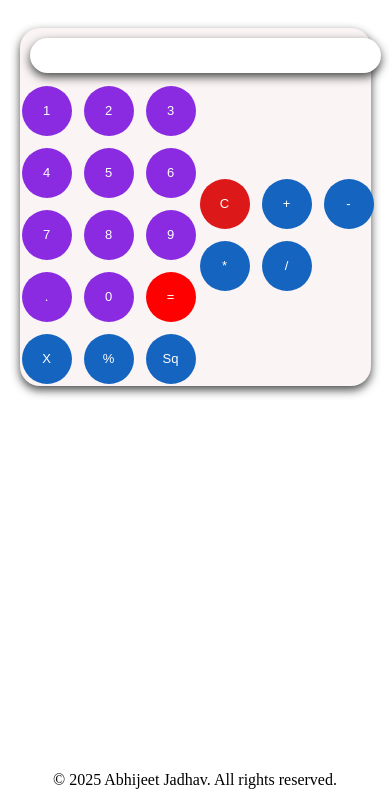
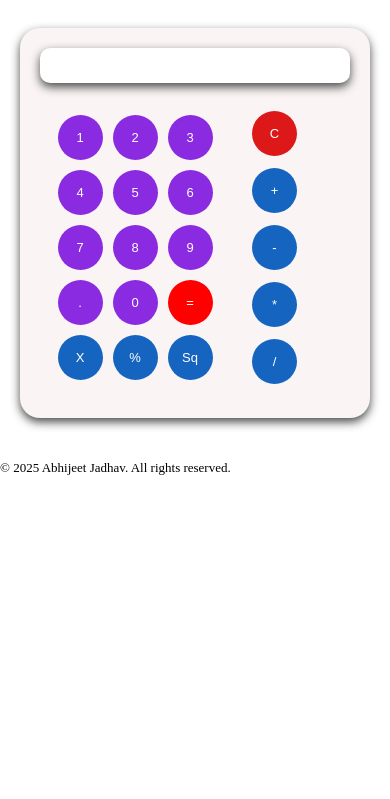
Before and after one commit to AbhijeetJadhav12/Calculator, a plain HTML site: page index.html in a window 390 px wide. Shown: the part 45-844 px from the top of the page. Drawn offline with Linux system fonts and the light colour scheme.

Commit message:
Update style.css

```diff
--- a/style.css
+++ b/style.css
@@ -3,113 +3,84 @@
   margin: 0;
   box-sizing: border-box;
 }
-body {
-  display: grid;
-  grid-template-rows: auto 1fr auto;
-  min-height: 100vh;
-}
+
 .container {
-  width: 25%;
-
+  width: 90%;
+  max-width: 350px;
   margin: auto;
   background-color: #faf4f4;
-  margin-top: 1%;
-
+  margin-top: 2%;
   border-radius: 20px;
   box-shadow: 0 4px 10px rgba(58, 59, 59, 0.924);
+  padding: 20px;
 }
+
 h1 {
-  display: flex;
-  justify-content: center;
+  text-align: center;
   margin-top: 5%;
 }
+
 .button {
   display: flex;
-  justify-content: space-ar;
+  justify-content: space-between;
   align-items: center;
 }
+
 #quant {
-  width: 90%;
+  width: 100%;
   height: 50px;
   background-color: white;
   color: black;
   font-size: large;
   border: none;
-  border-radius: 20px;
+  border-radius: 10px;
   padding: 5px;
-  margin: 3%;
+  margin-bottom: 15px;
   box-shadow: 0 4px 10px rgba(58, 59, 59, 0.924);
 }
+
+/* ✅ FIXED GRID FOR NUMBERS */
 .numbers {
-  width: 250px;
-  height: 300px;
-
   display: grid;
   grid-template-columns: repeat(3, 1fr);
-  justify-items: center;
-  align-items: center;
   gap: 5px;
 }
+
+/* ✅ FIXED GRID FOR OPERATORS */
 .operators {
-  width: 50px;
-  height: 300px;
-  display: grid;
-  grid-template-columns: repeat(1, 1fr);
+  display: flex;
+  flex-direction: column;
+  gap: 5px;
+}
 
-  justify-items: center;
-  align-items: center;
-  gap: 5px;
-  width: 40%;
-  margin-left: 0;
-}
-.value {
-  width: 60%;
-  height: 200px;
-  padding: 5%;
-  margin: 50px;
-  background-color: blueviolet;
-  color: white;
-  font-size: large;
-  cursor: pointer;
-  border: none;
-  border-radius: 10px;
-  margin: 2px;
-  height: 40px;
-  border-radius: 50%;
-}
-.operator {
-  width: 35%;
-  height: 300px;
-  background-color: #dd1818;
-  color: white;
-  font-size: large;
-  border: none;
-  cursor: pointer;
-  border-radius: 10px;
-  margin: 2px;
-  height: 40px;
-  border-radius: 50%;
-}
+.value,
+.operator,
 .operation {
-  width: 35%;
-  height: 300px;
-  background-color: #1565c0;
-  color: white;
+  width: 60px;
+  height: 60px;
   font-size: large;
   cursor: pointer;
   border: none;
   border-radius: 50%;
-  border-radius: 10px;
   margin: 2px;
-  height: 40px;
-  border-radius: 50%;
+  text-align: center;
 }
 
+.value {
+  background-color: blueviolet;
+  color: white;
+}
 
-.footer-content {
-  text-align: center;
-  padding: 10px;
+.operator {
+  background-color: #dd1818;
+  color: white;
 }
+
+.operation {
+  background-color: #1565c0;
+  color: white;
+}
+
 @media screen and (max-width: 768px) {
   .container {
     width: 80%;
@@ -121,28 +92,23 @@ h1 {
   }
 
   #quant {
-    width: 100%;
     font-size: medium;
     height: 40px;
   }
 
   .numbers {
-    width: 100%;
-    height: auto;
-    grid-template-columns: repeat(3, 1fr);
-    gap: 10px;
+    gap: 8px;
   }
 
   .operators {
-    width: 100%;
-    height: auto;
-    grid-template-columns: repeat(4, 1fr);
-    gap: 10px;
+    gap: 8px;
   }
 
-  .value, .operator, .operation {
-    width: 60px;
-    height: 60px;
+  .value,
+  .operator,
+  .operation {
+    width: 50px;
+    height: 50px;
     font-size: medium;
   }
 
@@ -163,27 +129,32 @@ h1 {
   }
 
   #quant {
-    width: 100%;
     font-size: small;
     height: 35px;
   }
 
   .numbers {
-    grid-template-columns: repeat(3, 1fr);
-    gap: 8px;
+    gap: 6px;
+    margin: 5%;
   }
 
   .operators {
+    flex-direction: column;
+    margin-left: 20px;
+    justify-content: space-around;
     width: 100%;
-    grid-template-columns: repeat(3, 1fr);
-    gap: 8px;
   }
 
-  .value, .operator, .operation {
-    width: 50px;
-    height: 50px;
+  .value,
+  .operator,
+  .operation {
+    width: 45px;
+    height: 45px;
     font-size: small;
   }
 
-
+  .footer-content {
+    margin-top: 5vh;
+    font-size: small;
+  }
 }
```
